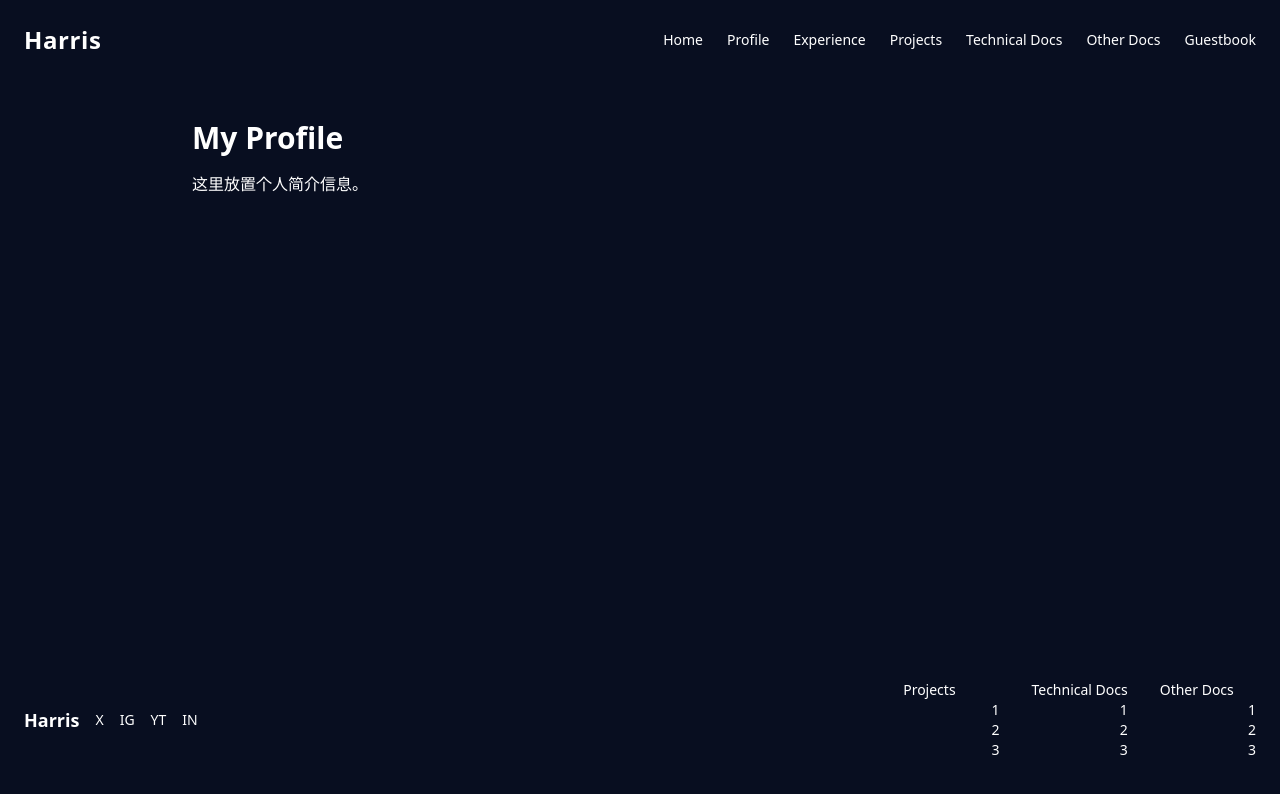
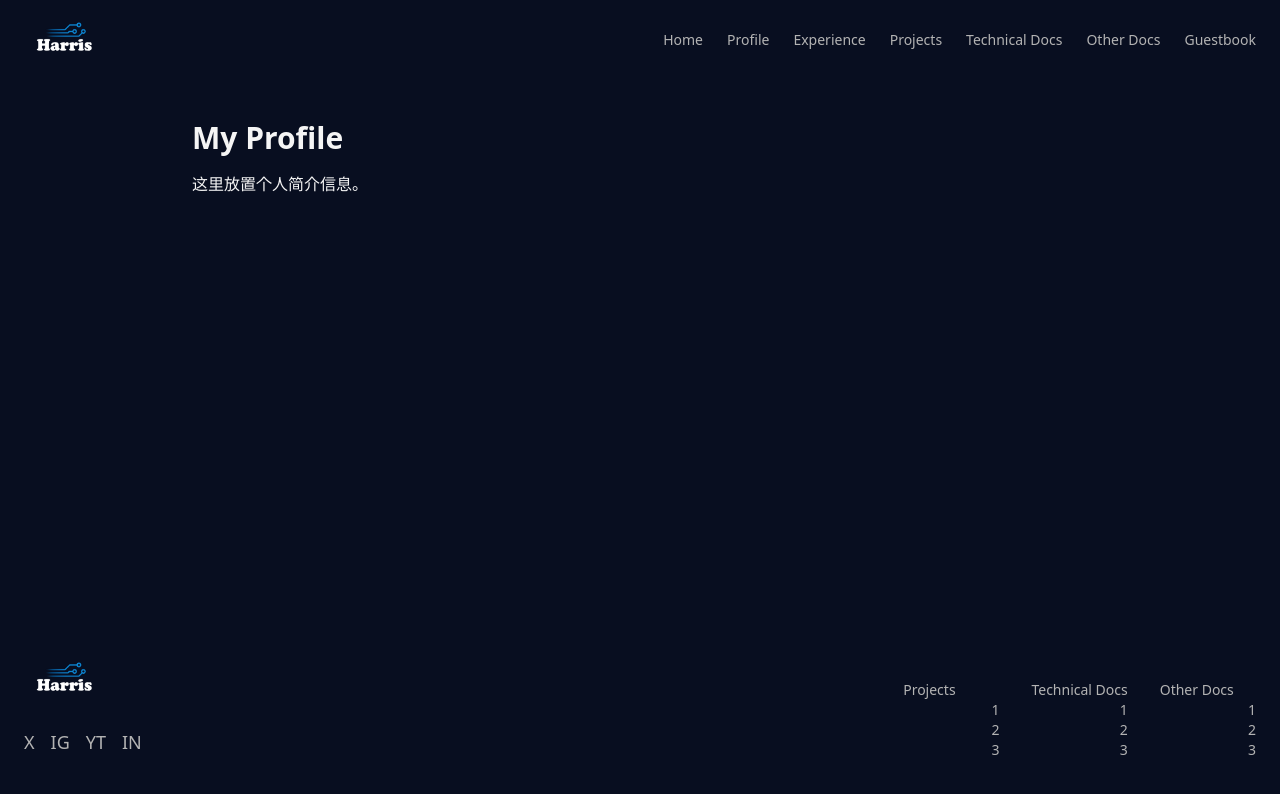
Before and after one commit to HarrisChenNuo/HarrisBlog, a React (Vite) app: page /profile in a window 1280 px wide. Shown: the top 794 px of the page. Built offline with nearby package versions, Linux system fonts and the light colour scheme; the HTML template or start-up script is replaced by a standard one.

Commit message:
homePage layout finished

```diff
--- a/src/App.tsx
+++ b/src/App.tsx
@@ -6,7 +6,7 @@ import Profile from './pages/Profile';
 
 function App() {
   return (
-    <div className="flex min-h-screen flex-col bg-[#080E20] text-white">
+    <div className="flex min-h-screen flex-col bg-[#080E20] text-custom-white">
       {/* 1️⃣ fixed 头部：10vh */}
       <Header />
       {/* 2️⃣ 中间内容：70vh（flex-1 会拉伸，但我们需要把 fixed 的 30vh 空间排除）*/}
--- a/src/components/Footer.tsx
+++ b/src/components/Footer.tsx
@@ -1,25 +1,27 @@
+import logo from '../assets/logo.png';
+
 export default function Footer() {
   return (
-    <footer className="fixed inset-x-0 bottom-0 h-[20vh] bg-[#080E20]">
+    <footer className="fixed inset-x-0 bottom-0 h-[20vh] bg-[#080E20] text-custom-gray">
       <div className="mx-auto flex h-full max-w-7xl items-center justify-between px-6 text-sm">
-        {/* 左侧 Logo & 社媒 */}
-        <div className="flex items-center gap-4">
-          <span className="text-lg font-semibold">Harris</span>
-          <a href="#" aria-label="X / Twitter">
-            X
-          </a>
-          <a href="#" aria-label="Instagram">
-            IG
-          </a>
-          <a href="#" aria-label="YouTube">
-            YT
-          </a>
-          <a href="#" aria-label="LinkedIn">
-            IN
-          </a>
+        {/* 左侧：Logo + 社媒（纵向） */}
+        <div className="flex flex-col items-start justify-items-start h-full space-y-2">
+          {/* Logo */}
+          <img
+            src={logo}
+            alt="Harris Logo"
+            className="h-20"
+          />
+
+          {/* 社媒图标 */}
+          <div className="flex items-center space-x-4 text-lg">
+            <a href="#" aria-label="X / Twitter" className="hover:text-white">X</a>
+            <a href="#" aria-label="Instagram" className="hover:text-white">IG</a>
+            <a href="#" aria-label="YouTube" className="hover:text-white">YT</a>
+            <a href="#" aria-label="LinkedIn" className="hover:text-white">IN</a>
+          </div>
         </div>
-
-        {/* 右侧统计 / 链接示例 */}
+        {/* —— 右侧统计 / 链接示例 —— */}
         <div className="grid grid-cols-3 gap-8">
           <div>
             <p className="font-medium">Projects</p>
--- a/src/components/Header.tsx
+++ b/src/components/Header.tsx
@@ -1,4 +1,5 @@
 import { NavLink } from 'react-router-dom';
+import logo from '../assets/logo.png';
 
 const navItems = [
   { path: '/', label: 'Home' },
@@ -12,11 +13,16 @@ const navItems = [
 
 export default function Header() {
   return (
-    <header className="fixed inset-x-0 top-0 z-10 h-[10vh] bg-[#080E20]">
+    <header className="fixed inset-x-0 top-0 z-10 h-[10vh] bg-[#080E20] text-custom-gray">
       <div className="mx-auto flex h-full max-w-7xl items-center justify-between px-6">
         {/* Logo 区 */}
-        <div className="text-2xl font-bold tracking-wide">Harris</div>
-
+        <div className="flex items-center">
+          <img
+            src={logo}
+            alt="Harris Logo"
+            className="h-20"
+          />
+        </div>
         {/* 导航区 */}
         <nav className="flex gap-6 text-sm">
           {navItems.map((item) => (
--- a/src/index.css
+++ b/src/index.css
@@ -2,3 +2,7 @@
 /* 一句就能自动包含 preflight + theme + utilities */
 
 /* 你的自定义全局样式可以写在这里 */
+@theme {
+  --color-custom-gray: #b3b3b3;
+  --color-custom-white: #F5F5F5;
+}
--- a/tailwind.config.js
+++ /dev/null
@@ -1,10 +0,0 @@
-// tailwind.config.js
-/** @type {import('tailwindcss').Config} */
-module.exports = {
-  content: [
-    './index.html',
-    './src/**/*.{js,jsx,ts,tsx}'
-  ],
-  theme: { extend: {} },
-  plugins: []
-}
```
Also changed, not shown: src/assets/logo.png (added).
